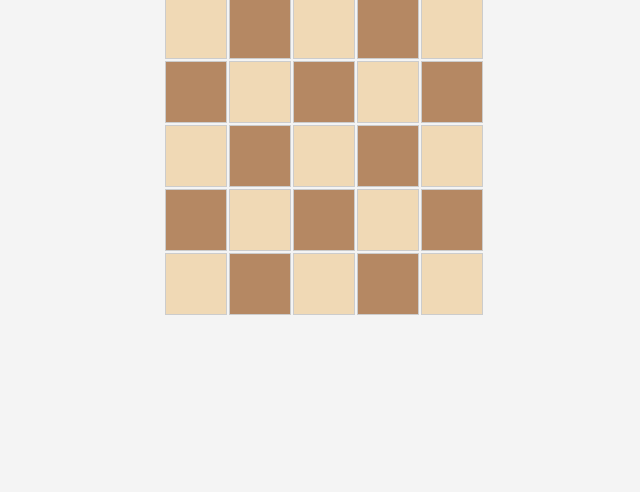
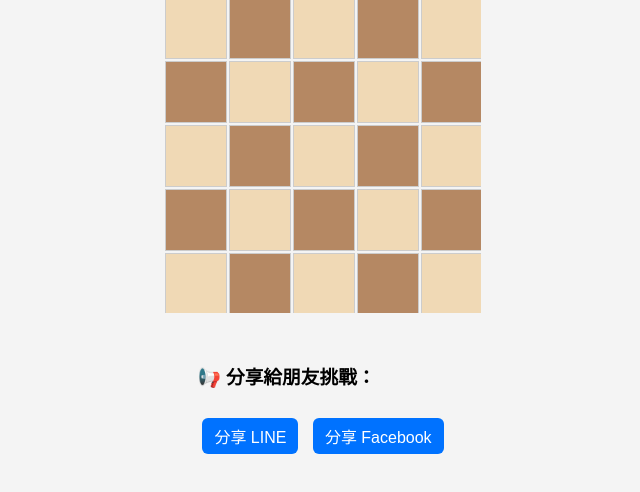
Before and after one commit to AndyFanSci/Knight-tour, a plain HTML site: page index.html in a window 1280 px wide. Both pictures are taken after a click on the button "開始遊戲". Shown: the part 134-626 px from the top of the page, without its empty margins (317-957 px from the left). Drawn offline with Linux system fonts and the light colour scheme.

Commit message:
Update index.html

```diff
--- a/index.html
+++ b/index.html
@@ -3,6 +3,8 @@
 <head>
   <meta charset="UTF-8" />
   <title>騎士巡禮</title>
+  <link rel="icon" href="https://upload.wikimedia.org/wikipedia/commons/7/70/Chess_nlt45.svg" type="image/svg+xml">
+  <meta name="viewport" content="width=device-width, initial-scale=1.0">
   <style>
     body {
       font-family: sans-serif;
@@ -25,7 +27,7 @@
       box-shadow: 0 2px 8px rgba(0,0,0,0.1);
       margin-bottom: 20px;
     }
-    #controls, #board, #message {
+    #controls, #board, #message, #share {
       display: none;
     }
     button, select {
@@ -37,6 +39,8 @@
       display: grid;
       gap: 4px;
       margin-bottom: 20px;
+      max-width: 100vw;
+      overflow: auto;
     }
     .cell {
       width: 60px;
@@ -62,6 +66,15 @@
     #message {
       font-weight: bold;
       margin-top: 10px;
+    }
+    #share a {
+      display: inline-block;
+      margin: 10px 5px;
+      text-decoration: none;
+      padding: 6px 12px;
+      background: #0072ff;
+      color: white;
+      border-radius: 6px;
     }
   </style>
 </head>
@@ -98,12 +111,19 @@
   <div id="board"></div>
   <div id="message"></div>
 
+  <div id="share">
+    <h3>📢 分享給朋友挑戰：</h3>
+    <a href="https://line.me/R/msg/text/?快來挑戰這個騎士巡禮遊戲！%0Ahttps://andyfansci.github.io/Knight-tour/" target="_blank">分享 LINE</a>
+    <a href="https://www.facebook.com/sharer/sharer.php?u=https://andyfansci.github.io/Knight-tour/" target="_blank">分享 Facebook</a>
+  </div>
+
   <script>
     const board = document.getElementById('board');
     const message = document.getElementById('message');
     const sizeSelect = document.getElementById('size');
     const controls = document.getElementById('controls');
     const intro = document.getElementById('intro');
+    const share = document.getElementById('share');
 
     let size = parseInt(sizeSelect.value);
     let step, knightPos, visited, history;
@@ -113,6 +133,7 @@
       controls.style.display = 'block';
       board.style.display = 'grid';
       message.style.display = 'block';
+      share.style.display = 'block';
       resetGame();
     }
 
@@ -171,7 +192,7 @@
         knightPos = [x, y];
         step++;
         if (step > size * size) {
-          message.textContent = "恭喜完成挑戰！";
+          message.textContent = "🎉 恭喜完成挑戰！";
         } else {
           showAvailableMoves(x, y);
         }
```
